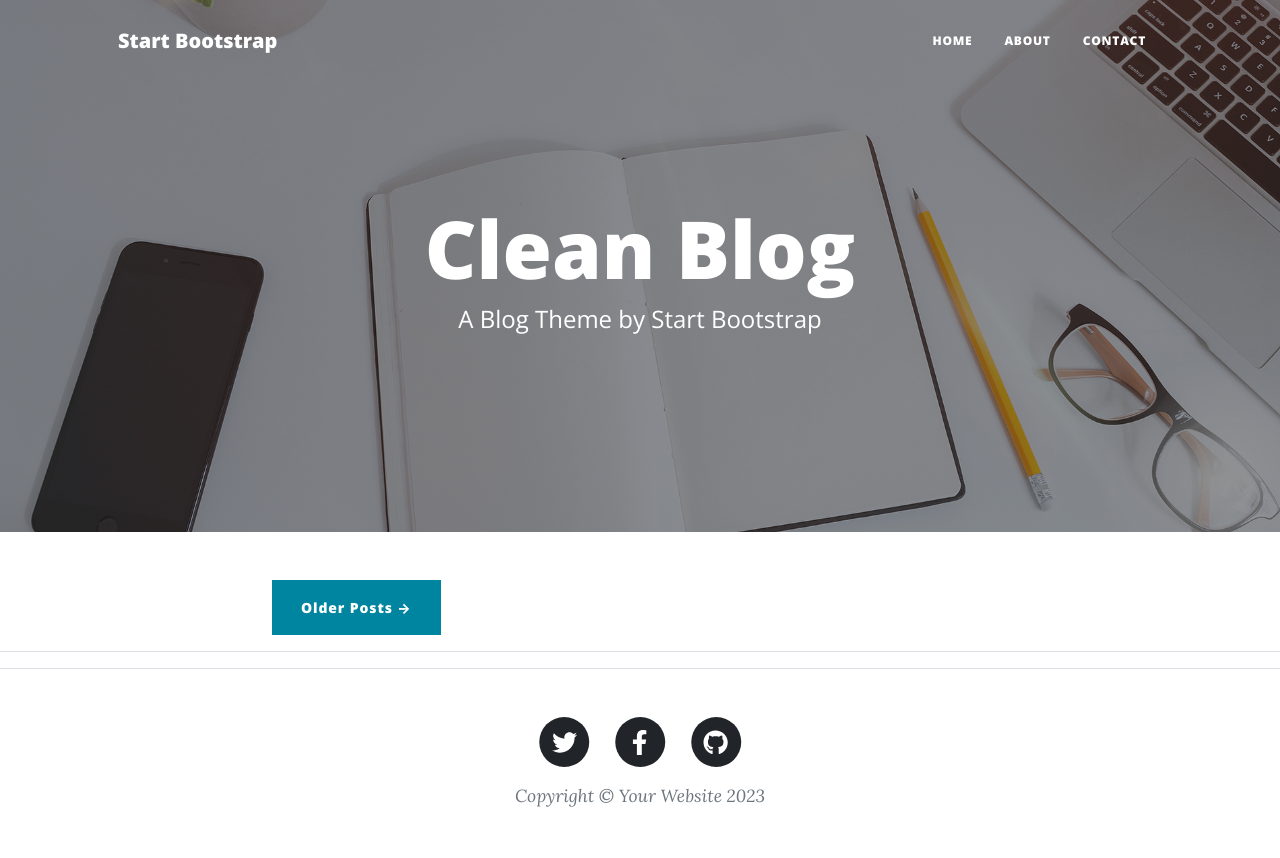
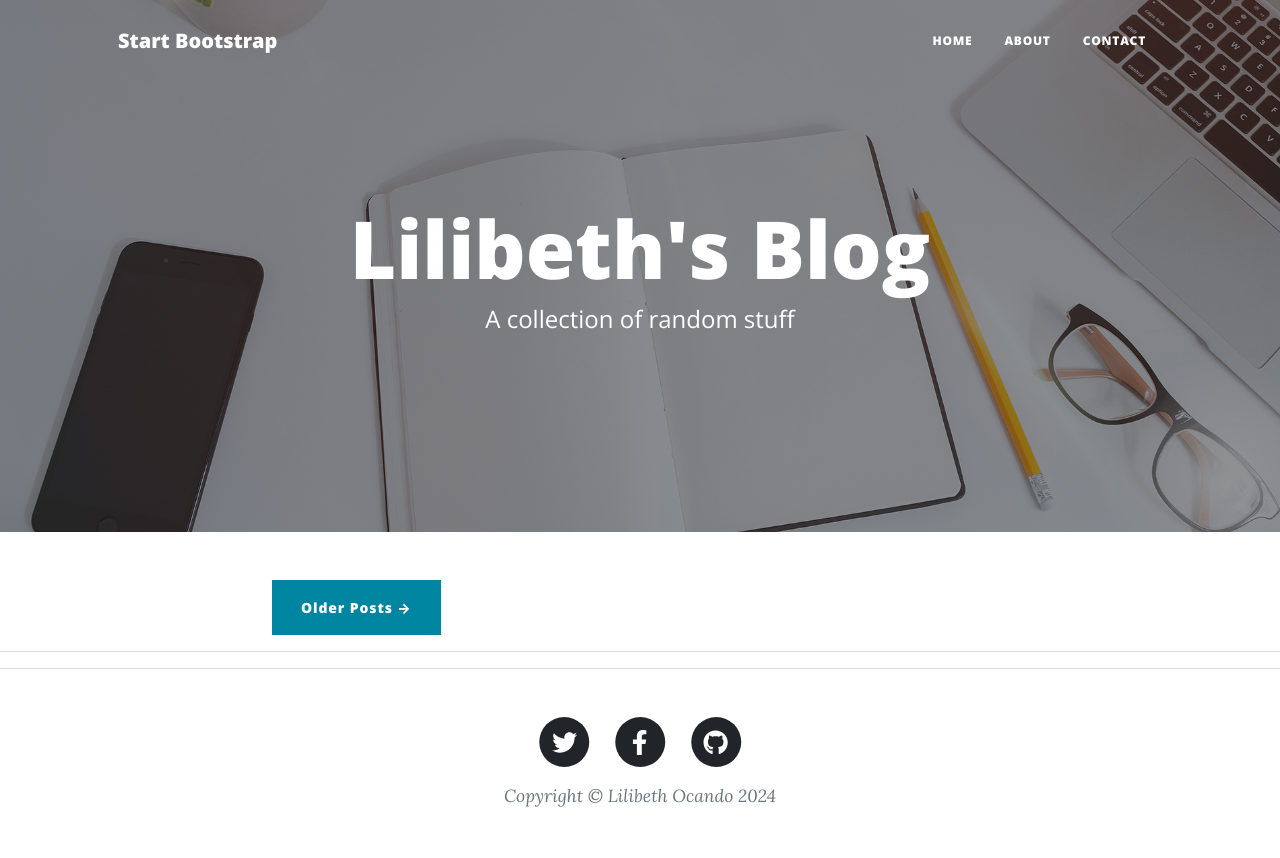
Before and after one commit to lilibethocando/blog_flask_bootstrap, a Flask app: page / in a window 1280 px wide. Run offline with Flask 3, Linux system fonts and the light colour scheme; some libraries are stand-ins or nearby versions.

Commit message:
Updated index.html

```diff
--- a/templates/footer.html
+++ b/templates/footer.html
@@ -29,7 +29,7 @@
                                 </a>
                             </li>
                         </ul>
-                        <div class="small text-center text-muted fst-italic">Copyright &copy; Your Website 2023</div>
+                        <div class="small text-center text-muted fst-italic">Copyright &copy; Lilibeth Ocando 2024</div>
                     </div>
                 </div>
             </div>
--- a/templates/index.html
+++ b/templates/index.html
@@ -5,8 +5,8 @@
                 <div class="row gx-4 gx-lg-5 justify-content-center">
                     <div class="col-md-10 col-lg-8 col-xl-7">
                         <div class="site-heading">
-                            <h1>Clean Blog</h1>
-                            <span class="subheading">A Blog Theme by Start Bootstrap</span>
+                            <h1>Lilibeth's Blog</h1>
+                            <span class="subheading">A collection of random stuff</span>
                         </div>
                     </div>
                 </div>
@@ -28,7 +28,7 @@
               {{post.subtitle}}
             </h3>
           </a>
-          <p class="post-meta">Posted by
+          <p class="post-meta">Posted by Lilibeth Ocando
             <a href="#">{{post.author}}</a>
             on {{post.date}}</p>
         </div>
```
